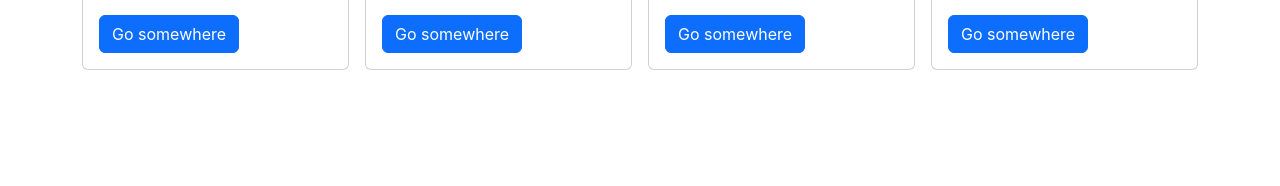
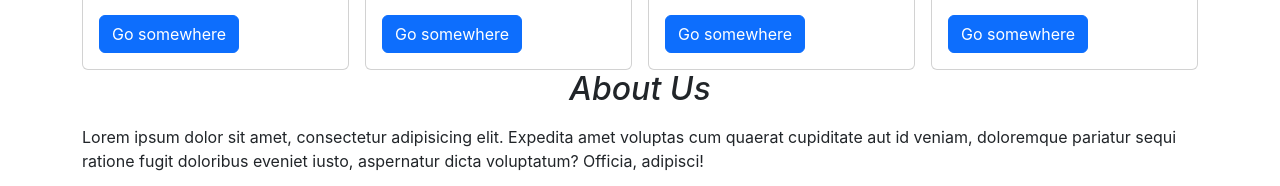
Before and after one commit to sani4618/fitness-vcs-app, a React (Create React App) app: page / in a window 1280 px wide. Shown: the part 1164-1350 px from the top of the page. Before the commit the page ends 1234 px from the top, so only its background shows below. Built offline with nearby package versions, Linux system fonts and the light colour scheme.

Commit message:
about is updated

```diff
--- a/src/App.js
+++ b/src/App.js
@@ -1,11 +1,13 @@
 import logo from './logo.svg';
 import './App.css';
 import Home from './components/Home';
+import AboutUs from './components/AboutUs';
 
 function App() {
   return (
     <div>
       <Home/>
+      <AboutUs/>
     </div>
   );
 }
--- /dev/null
+++ b/src/components/AboutUs.jsx
@@ -0,0 +1,24 @@
+import React from 'react'
+
+const AboutUs = () => {
+  return (
+    <div>
+        <div className="container">
+            <div className="row">
+                <div className="col col-12 col-sm-12 col-md-12 col-lg-12 col-xl-12 col-xxl-12">
+                    <div className="row">
+                        <div className="col col-12 col-sm-12 col-md-12 col-lg-12 col-xl-12 col-xxl-12 ">
+
+                        <p><b><i><h2><center>About Us</center></h2></i></b></p>
+                            <p>Lorem ipsum dolor sit amet, consectetur adipisicing elit. Expedita amet voluptas cum quaerat cupiditate aut id veniam, doloremque pariatur sequi ratione fugit doloribus eveniet iusto, aspernatur dicta voluptatum? Officia, adipisci!</p>
+
+                        </div>
+                    </div>
+                </div>
+            </div>
+        </div>
+    </div>
+  )
+}
+
+export default AboutUs
```
